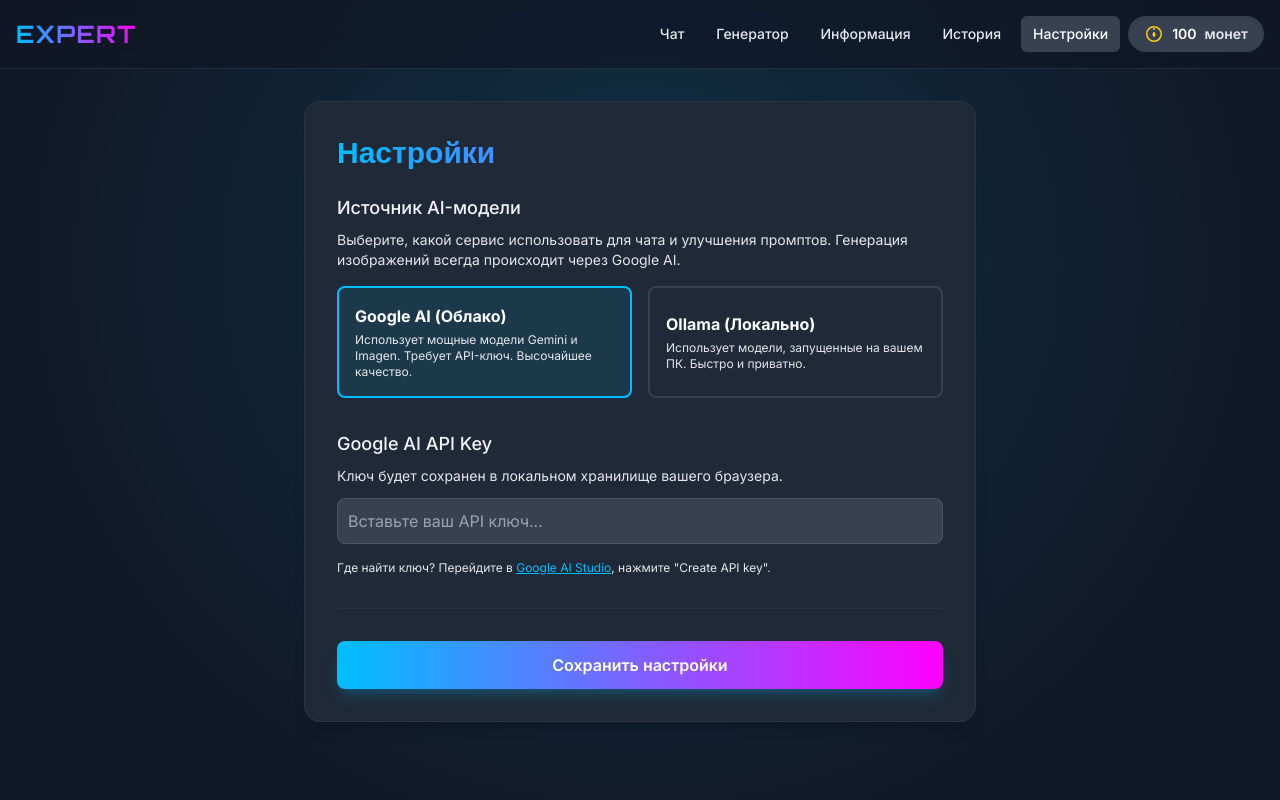
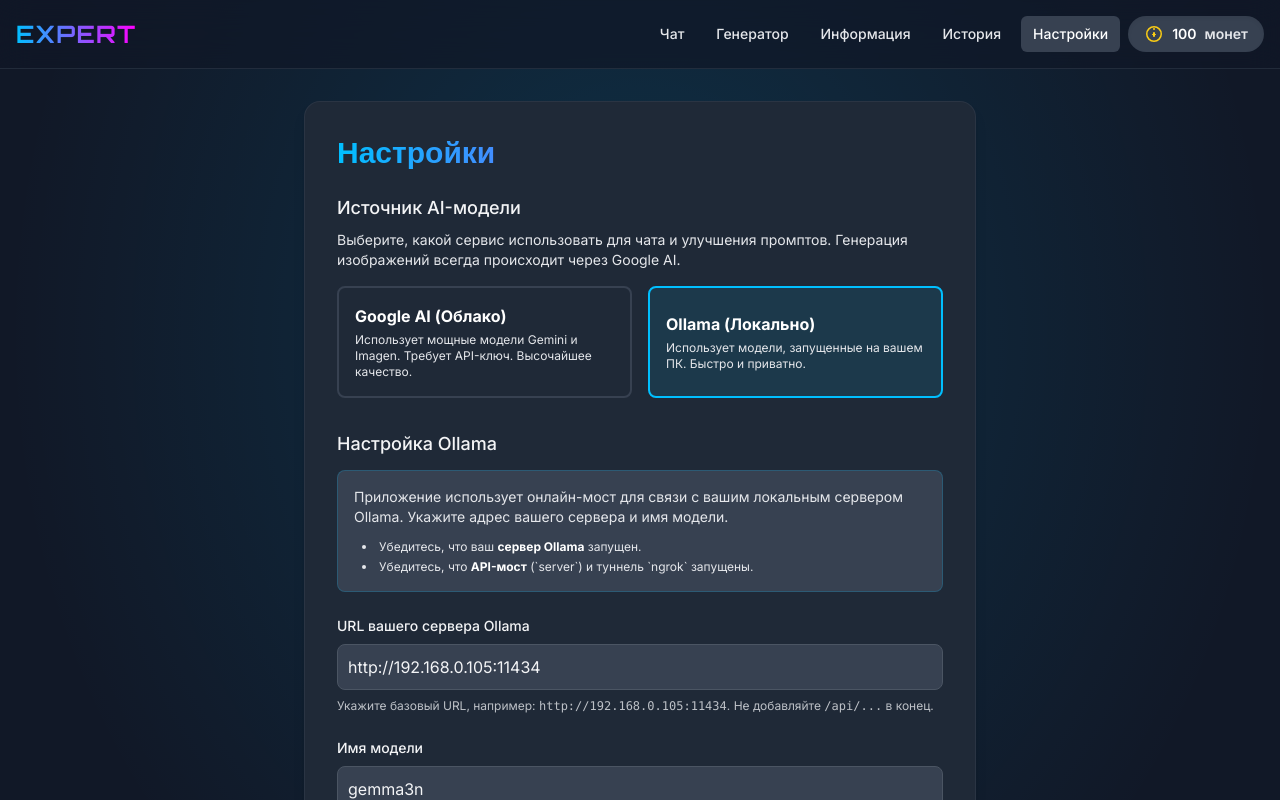
Before and after one commit to kiosk84/Spyke, a React (Vite) app: page / in a window 1280 px wide. Both pictures are taken after a click on the button "Настройки". Shown: the top 800 px of the page. Built offline with nearby package versions, Linux system fonts and the light colour scheme.

Commit message:
New Chat

```diff
--- a/components/pages/SettingsPage.tsx
+++ b/components/pages/SettingsPage.tsx
@@ -5,16 +5,30 @@ import CheckIcon from '../icons/CheckIcon';
 import { AiProvider } from '../../types';
 import { AI_PROVIDER_STORAGE_ITEM } from '../../services/aiService';
 import { API_KEY_STORAGE_ITEM } from '../../services/geminiService';
+import { OLLAMA_URL_STORAGE_ITEM, OLLAMA_MODEL_STORAGE_ITEM } from '../../services/ollamaService';
 
 
 const SettingsPage: React.FC = () => {
+  // Google State
   const [apiKey, setApiKey] = useState('');
-  const [aiProvider, setAiProvider] = useState<AiProvider>('google');
+
+  // Ollama State
+  const [ollamaUrl, setOllamaUrl] = useState('');
+  const [ollamaModel, setOllamaModel] = useState('');
+
+  // General State
+  const [aiProvider, setAiProvider] = useState<AiProvider>('ollama');
   const [saveStatus, setSaveStatus] = useState<'idle' | 'saved'>('idle');
 
   useEffect(() => {
+    // Load Google settings
     setApiKey(localStorage.getItem(API_KEY_STORAGE_ITEM) || '');
 
+    // Load Ollama settings with user-provided defaults
+    setOllamaUrl(localStorage.getItem(OLLAMA_URL_STORAGE_ITEM) || 'http://192.168.0.105:11434');
+    setOllamaModel(localStorage.getItem(OLLAMA_MODEL_STORAGE_ITEM) || 'gemma3n');
+
+    // Load provider
     const savedProvider = localStorage.getItem(AI_PROVIDER_STORAGE_ITEM) as AiProvider;
     if (savedProvider) {
       setAiProvider(savedProvider);
@@ -22,9 +36,16 @@ const SettingsPage: React.FC = () => {
   }, []);
 
   const handleSaveSettings = () => {
+    // Save settings based on the active provider
+    if (aiProvider === 'google') {
         localStorage.setItem(API_KEY_STORAGE_ITEM, apiKey);
+    } else { // Ollama
+        const cleanedUrl = ollamaUrl.trim().replace(/\/$/, ''); // Remove trailing slashes
+        localStorage.setItem(OLLAMA_URL_STORAGE_ITEM, cleanedUrl);
+        localStorage.setItem(OLLAMA_MODEL_STORAGE_ITEM, ollamaModel.trim());
+    }
 
-    // Trigger storage event for other tabs
+    // Trigger storage event for other tabs to update their state
     window.dispatchEvent(new Event('storage'));
 
     setSaveStatus('saved');
@@ -35,6 +56,7 @@ const SettingsPage: React.FC = () => {
     setAiProvider(provider);
     localStorage.setItem(AI_PROVIDER_STORAGE_ITEM, provider);
     window.dispatchEvent(new Event('storage'));
+    setSaveStatus('idle'); // Reset save status on provider change
   }
 
   return (
@@ -92,19 +114,50 @@ const SettingsPage: React.FC = () => {
         )}
 
         {aiProvider === 'ollama' && (
-            <div className="animate-fade-in space-y-4 p-4 bg-dark-tertiary rounded-lg border border-brand-cyan/20">
-              <h3 className="font-bold text-white">Ollama (Локально) Настроено</h3>
+             <div className="animate-fade-in space-y-6">
+                <div>
+                    <h3 className="text-lg font-medium text-light-primary mb-3">Настройка Ollama</h3>
+                    <div className="space-y-3 p-4 bg-dark-tertiary rounded-lg border border-brand-cyan/20">
                         <p className="text-sm text-light-secondary">
-                  Приложение предварительно настроено для подключения к вашему локальному серверу Ollama через специальный онлайн-мост.
+                            Приложение использует онлайн-мост для связи с вашим локальным сервером Ollama. Укажите адрес вашего сервера и имя модели.
                         </p>
                         <ul className="list-disc list-inside text-xs text-light-secondary space-y-1 pl-2">
-                  <li>Убедитесь, что ваш <strong className="text-white">сервер Ollama</strong> запущен на вашем ПК.</li>
-                  <li>Убедитесь, что <strong className="text-white">API-мост</strong> из папки <code>server</code> также запущен.</li>
-                  <li>Приложение будет использовать модель по умолчанию (например, <code>llama3</code>) с вашего сервера.</li>
+                            <li>Убедитесь, что ваш <strong className="text-white">сервер Ollama</strong> запущен.</li>
+                            <li>Убедитесь, что <strong className="text-white">API-мост</strong> (`server`) и туннель `ngrok` запущены.</li>
                         </ul>
-              <p className="text-xs text-light-secondary pt-2">
-                  Никаких дополнительных настроек в приложении не требуется.
+                    </div>
+                </div>
+
+                <div>
+                    <label htmlFor="ollama-url" className="block text-sm font-medium text-light-primary mb-2">
+                      URL вашего сервера Ollama
+                    </label>
+                    <input
+                        id="ollama-url"
+                        type="text"
+                        value={ollamaUrl}
+                        onChange={(e) => { setOllamaUrl(e.target.value); setSaveStatus('idle'); }}
+                        placeholder="http://192.168.0.105:11434"
+                        className="w-full bg-dark-tertiary border border-gray-600 text-light-primary rounded-lg focus:ring-brand-cyan focus:border-brand-cyan block p-2.5 transition duration-200"
+                    />
+                    <p className="mt-2 text-xs text-light-secondary/80">
+                      Укажите базовый URL, например: <code>http://192.168.0.105:11434</code>. Не добавляйте <code>/api/...</code> в конец.
                     </p>
+                </div>
+
+                <div>
+                    <label htmlFor="ollama-model" className="block text-sm font-medium text-light-primary mb-2">
+                      Имя модели
+                    </label>
+                    <input
+                        id="ollama-model"
+                        type="text"
+                        value={ollamaModel}
+                        onChange={(e) => { setOllamaModel(e.target.value); setSaveStatus('idle'); }}
+                        placeholder="gemma3n"
+                        className="w-full bg-dark-tertiary border border-gray-600 text-light-primary rounded-lg focus:ring-brand-cyan focus:border-brand-cyan block p-2.5 transition duration-200"
+                    />
+                </div>
             </div>
         )}
 
@@ -112,7 +165,6 @@ const SettingsPage: React.FC = () => {
            <Button
                 onClick={handleSaveSettings}
                 className="w-full"
-                disabled={aiProvider === 'ollama'}
             >
                 {saveStatus === 'saved' ? (
                     <>
--- a/services/aiService.ts
+++ b/services/aiService.ts
@@ -5,7 +5,7 @@ import * as ollamaService from './ollamaService';
 export const AI_PROVIDER_STORAGE_ITEM = 'ai-provider';
 
 const getAiProvider = (): AiProvider => {
-  return (localStorage.getItem(AI_PROVIDER_STORAGE_ITEM) as AiProvider) || 'google';
+  return (localStorage.getItem(AI_PROVIDER_STORAGE_ITEM) as AiProvider) || 'ollama';
 };
 
 export const isProviderConfigured = (): boolean => {
--- a/services/ollamaService.ts
+++ b/services/ollamaService.ts
@@ -12,14 +12,17 @@ const getProxyUrl = (): string => {
 }
 
 const getOllamaConfig = () => {
-    // Используем значения по умолчанию, так как пользователь больше не настраивает их в UI.
-    const url = localStorage.getItem(OLLAMA_URL_STORAGE_ITEM) || 'http://127.0.0.1:11434';
-    const model = localStorage.getItem(OLLAMA_MODEL_STORAGE_ITEM) || 'llama3';
+    // Получает конфигурацию Ollama из localStorage или использует значения по умолчанию.
+    const url = localStorage.getItem(OLLAMA_URL_STORAGE_ITEM) || 'http://192.168.0.105:11434';
+    const model = localStorage.getItem(OLLAMA_MODEL_STORAGE_ITEM) || 'gemma3n';
     return { url, model };
 };
 
 export const isConfigured = (): boolean => {
-    // Конфигурация Ollama больше не зависит от пользовательского ввода, считаем ее всегда "настроенной", если выбрана.
+    // По требованию пользователя, считаем Ollama настроенным по умолчанию.
+    // Это предполагает, что локальный сервер, API-мост и туннель запущены.
+    // Функции этого сервиса будут использовать конфигурацию из localStorage или
+    // значения по умолчанию, если ничего не сохранено.
     return true;
 };
 
```
Also changed, not shown: 1 other file (tests, documents, lock files or other folders). Lines whose indentation alone changed are shown as unchanged.
